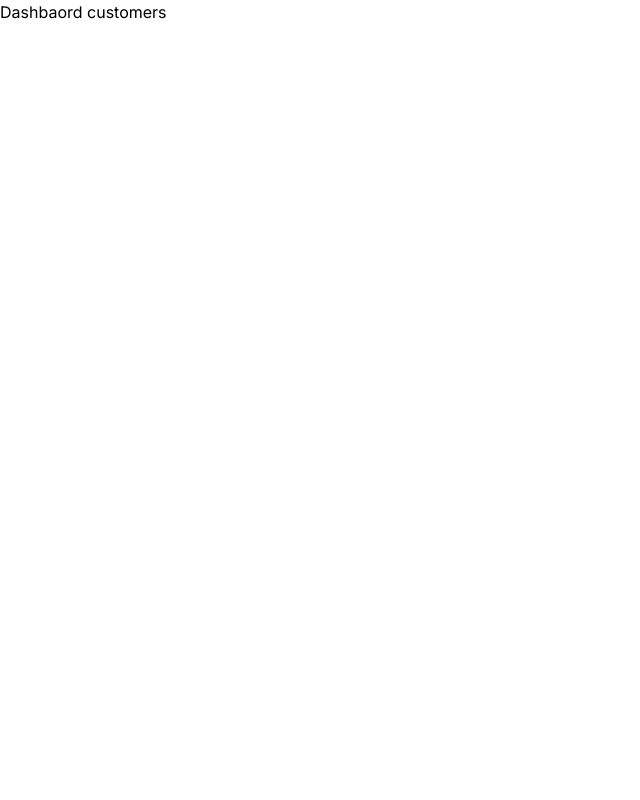
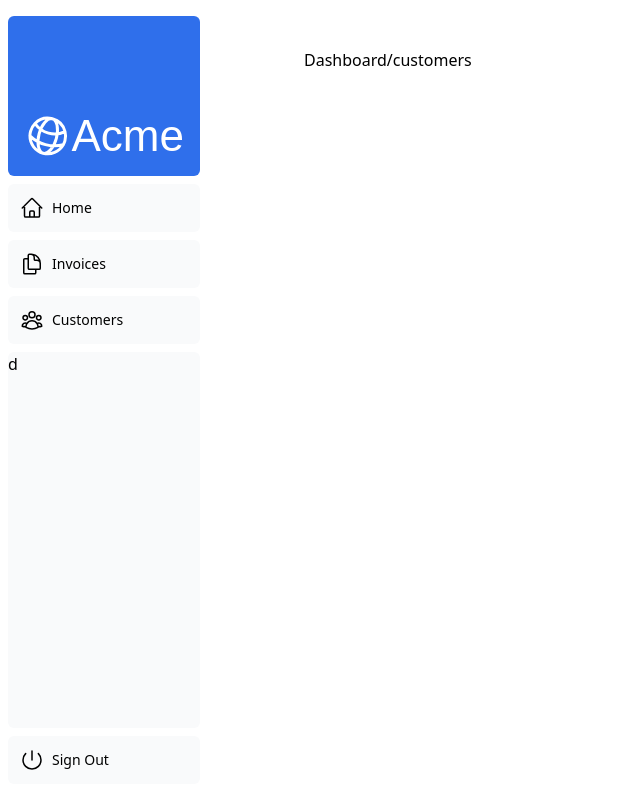
Before and after one commit to EmilNilssonDataDuctus/next-js-dashboard, a Next.js app: page /dashboard/customers in a window 1280 px wide. Shown: the whole page, without its empty margins (0-640 px from the left). Built offline with nearby package versions, Linux system fonts and the light colour scheme; a web font is replaced by a local one.

Commit message:
Add layout to dashboard

```diff
--- a/app/dashboard/customers/page.tsx
+++ b/app/dashboard/customers/page.tsx
@@ -1,3 +1,3 @@
 export default function Page() {
-  return <div>Dashbaord customers</div>;
+  return <div>Dashboard/customers</div>;
 }
--- a/app/dashboard/invoices/page.tsx
+++ b/app/dashboard/invoices/page.tsx
@@ -1,3 +1,3 @@
 export default function Page() {
-  return <div>Dashboard Invoices</div>;
+  return <div>Dashboard/Invoices</div>;
 }
--- /dev/null
+++ b/app/dashboard/layout.tsx
@@ -0,0 +1,12 @@
+import SideNav from '../ui/dashboard/sidenav';
+
+export default function Layout({ children }: { childrend: React.ReactNode }) {
+  return (
+    <div className="flex h-screen flex-col md:flex-row md:overflow-hidden">
+      <div className="flex h-screen flex-none md:w-64">
+        <SideNav />
+      </div>
+      <div className="flex-grow p-6 md:overflow-y-auto md:p-12">{children}</div>
+    </div>
+  );
+}
--- a/app/dashboard/page.tsx
+++ b/app/dashboard/page.tsx
@@ -3,9 +3,9 @@
     <div>
       Dashboard
       <br />
+      <a href="dashboard/invoices">invoices</a>
+      <br />
       <a href="dashboard/customers">customers</a>
-      <br />
-      <a href="dashboard/invoices">invoices</a>
     </div>
   );
 }
--- a/app/ui/dashboard/sidenav.tsx
+++ b/app/ui/dashboard/sidenav.tsx
@@ -1,7 +1,7 @@
+import AcmeLogo from '@/app/ui/acme-logo';
+import NavLinks from '@/app/ui/dashboard/nav-links';
+import { PowerIcon } from '@heroicons/react/24/outline';
 import Link from 'next/link';
-import NavLinks from '@/app/ui/dashboard/nav-links';
-import AcmeLogo from '@/app/ui/acme-logo';
-import { PowerIcon } from '@heroicons/react/24/outline';
 
 export default function SideNav() {
   return (
@@ -16,7 +16,7 @@
       </Link>
       <div className="flex grow flex-row justify-between space-x-2 md:flex-col md:space-x-0 md:space-y-2">
         <NavLinks />
-        <div className="hidden h-auto w-full grow rounded-md bg-gray-50 md:block"></div>
+        <div className="hidden h-auto w-full grow rounded-md bg-gray-50 md:block">d</div>
         <form>
           <button className="flex h-[48px] w-full grow items-center justify-center gap-2 rounded-md bg-gray-50 p-3 text-sm font-medium hover:bg-sky-100 hover:text-blue-600 md:flex-none md:justify-start md:p-2 md:px-3">
             <PowerIcon className="w-6" />
```
